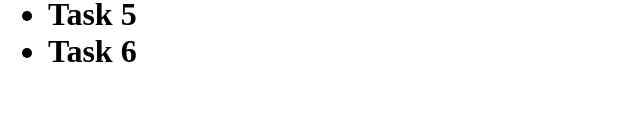
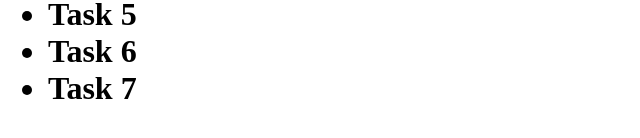
Before and after one commit to Ramalakshmi12345/git-ppts, a plain HTML site: page index.html in a window 1280 px wide. Shown: the part 184-322 px from the top of the page, without its empty margins (0-640 px from the left). Drawn offline with Linux system fonts and the light colour scheme.

Commit message:
Added Task 7

```diff
--- a/index.html
+++ b/index.html
@@ -15,6 +15,7 @@
                 <li>Task 4</li>
                 <li>Task 5</li>
                 <li>Task 6</li>
+                <li>Task 7</li>
             </ul>
         </h1>
     </div>
```
